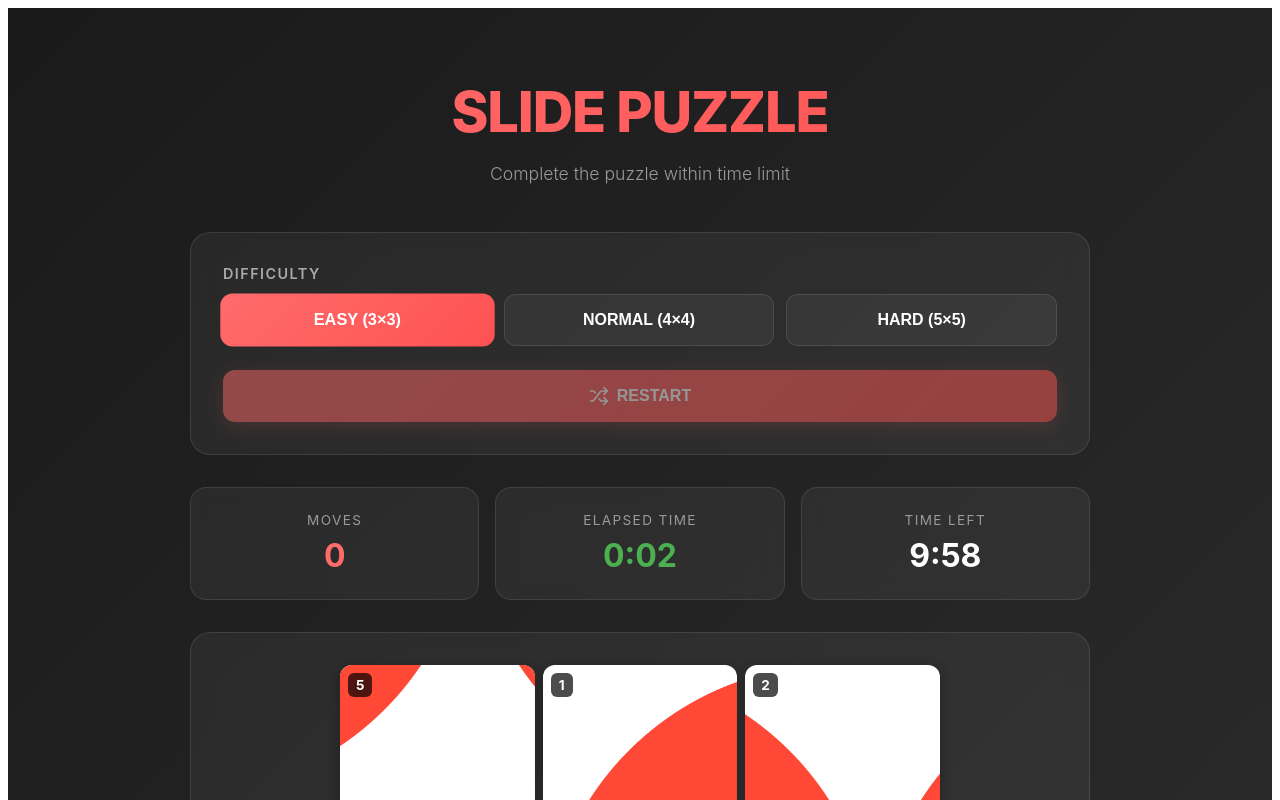
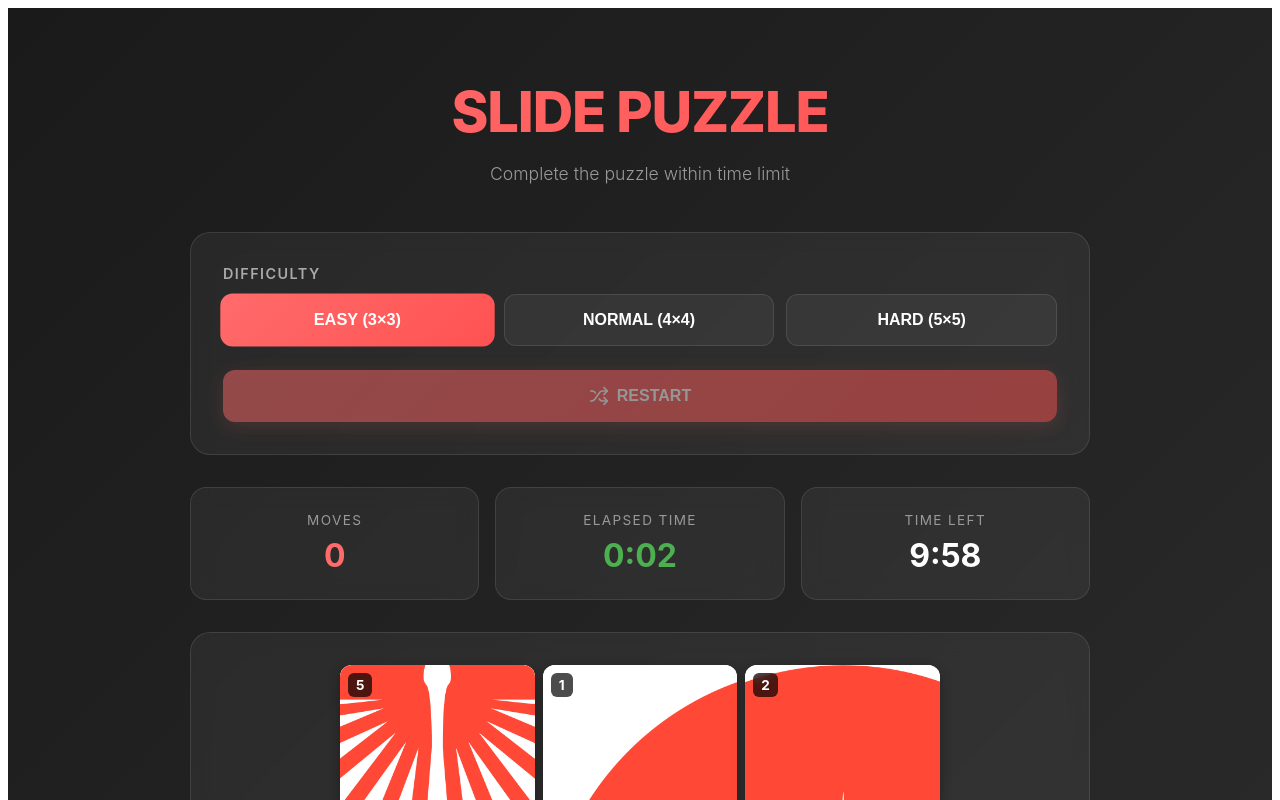
Before and after one commit to sunsunjp/SlidePuzzle, a React (Vite) app: page / in a window 1280 px wide. Both pictures are taken after a click on the button "START GAME". Shown: the top 800 px of the page. Built offline with nearby package versions, Linux system fonts and the light colour scheme.

Commit message:
Fix backgroundposition.

```diff
--- a/src/slide-puzzle.jsx
+++ b/src/slide-puzzle.jsx
@@ -406,10 +406,21 @@
                         <div style={{
                           width: '100%',
                           height: '100%',
-                          backgroundImage: `url(${IMAGE_URL})`,
-                          backgroundSize: `${difficulty * 100}% ${difficulty * 100}%`,
-                          backgroundPosition: `${-((tile - 1) % difficulty) * tileSize}% ${-Math.floor((tile - 1) / difficulty) * tileSize}%`
-                        }} />
+                          backgroundColor: '#FFFFFF',
+                          overflow: 'hidden',
+                          position: 'relative'
+                        }}>
+                          <div style={{
+                            width: `${difficulty * 100}%`,
+                            height: `${difficulty * 100}%`,
+                            backgroundImage: `url(${IMAGE_URL})`,
+                            backgroundSize: '100% 100%',
+                            backgroundRepeat: 'no-repeat',
+                            position: 'absolute',
+                            left: `${-((tile - 1) % difficulty) * 100}%`,
+                            top: `${-Math.floor((tile - 1) / difficulty) * 100}%`
+                          }} />
+                        </div>
 
                         {/* Number */}
                         <div style={{
```
